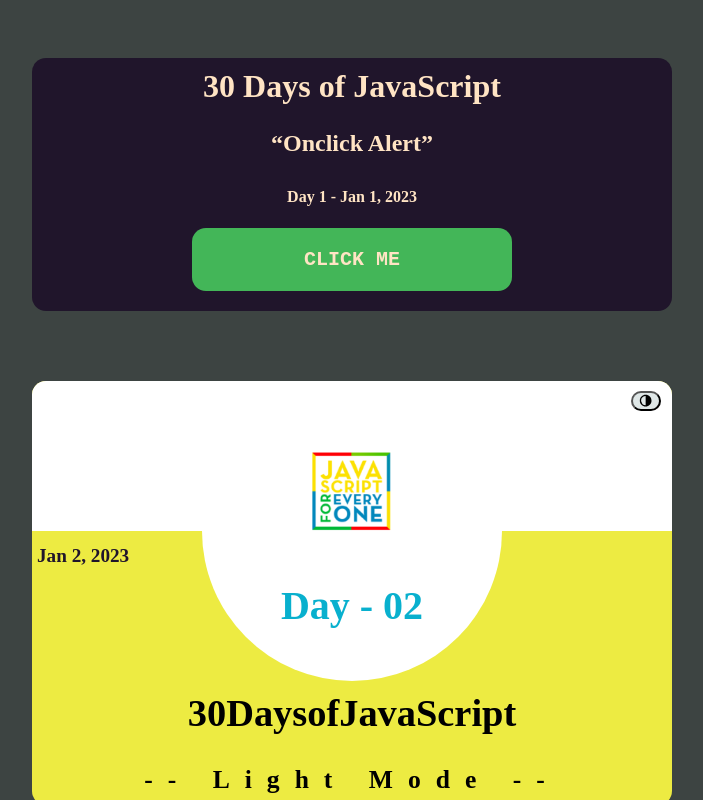
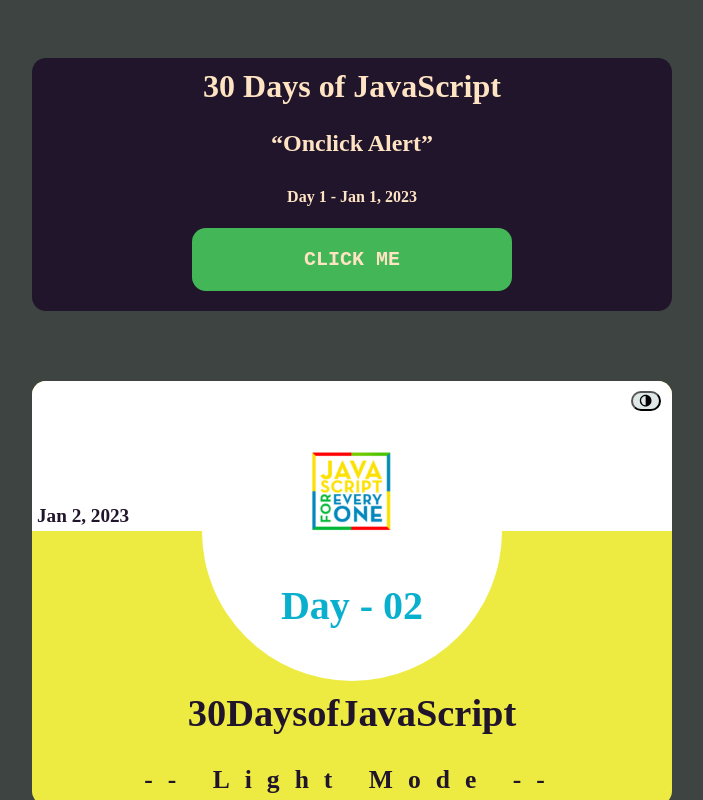
Before and after one commit to syjem/Learn-JavaScript--2023, a plain HTML site: page index.html in a window 1280 px wide. Both pictures are taken after a click on the button 933 px from the left and 844 px from the top of the page. Shown: the part 444-1244 px from the top of the page, without its empty margins (288-991 px from the left). Drawn offline with nearby package versions, Linux system fonts and the light colour scheme.

Commit message:
fixed some issues

```diff
--- a/css/style.css
+++ b/css/style.css
@@ -191,7 +191,7 @@ h2 {
 
 .white h6 {
     float: left;
-    padding-top: 120px;
+    padding-top: 80px;
     margin-left: 5px;
     font-size: 1.5vw;
     color: rgba(122, 122, 117, 0.959);
--- a/js/script.js
+++ b/js/script.js
@@ -39,8 +39,8 @@ button.addEventListener('click', () => {
         paragraph.style.color = 'rgb(8, 176, 206)';
         btn.style.backgroundColor = 'rgb(223, 231, 231)';
         table.style.backgroundColor = 'rgba(245, 242, 66, 0.959)';
-        h2.style.color = 'black';
-        h3.style.color = 'black';
+        h2.style.color = 'rgb(32, 21, 43)';
+        h3.style.color = 'rgb(32, 21, 43)';
         h6.style.color = 'rgb(32, 21, 43)';
     }
     isWhite = !isWhite;
```
